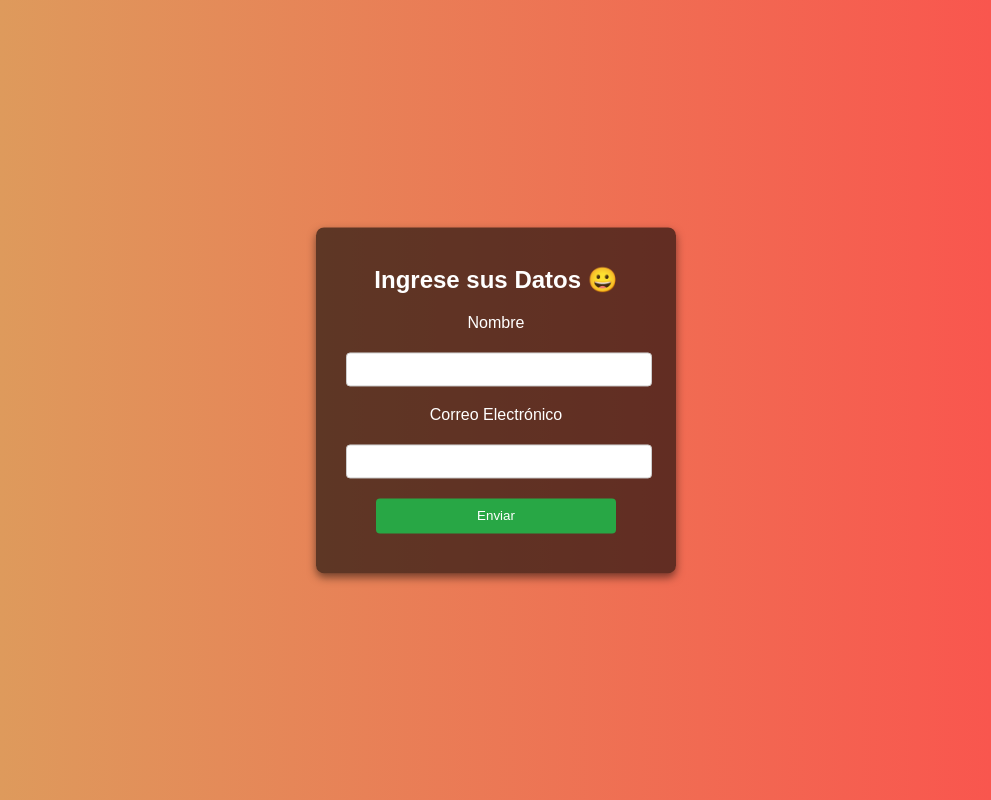
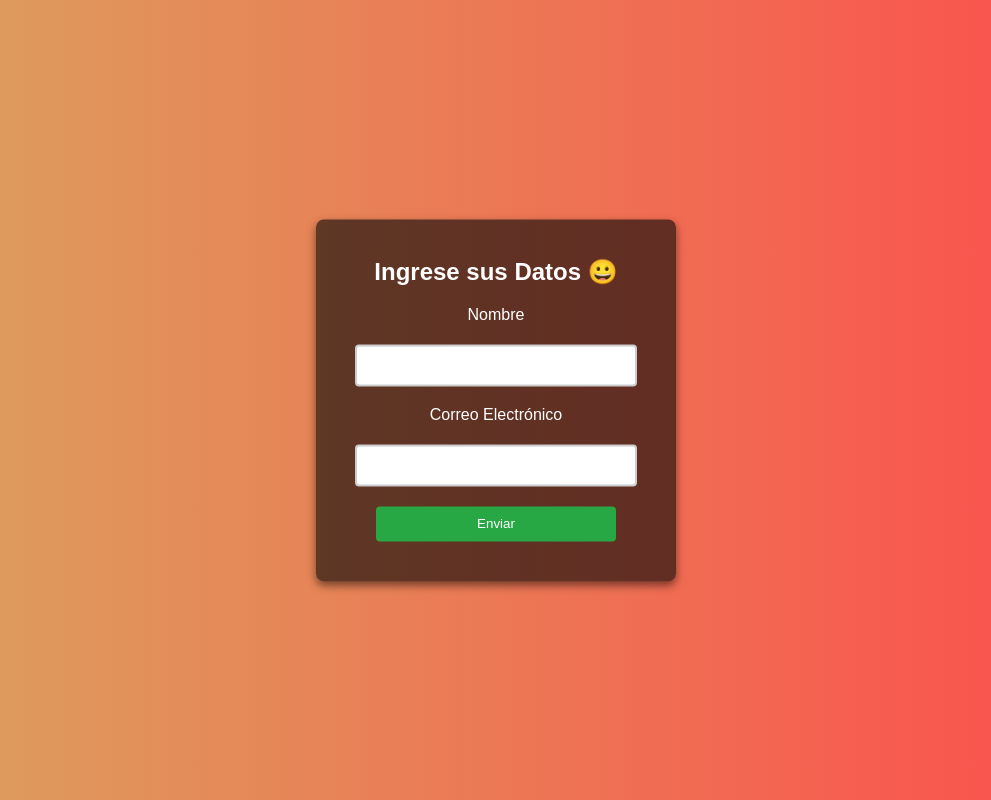
Before and after one commit to Adrian52507/SitioSeguroUSIL, a plain HTML site: page index.html in a window 1280 px wide. Shown: the whole page, without its empty margins (144-1135 px from the left). Drawn offline with Linux system fonts and the light colour scheme.

Commit message:
Update styles2.css

```diff
--- a/styles2.css
+++ b/styles2.css
@@ -21,13 +21,14 @@ h2 {
     margin-bottom: 20px;
 }
 label, input[type="text"], input[type="email"] {
-    width: 100%;
+    width: 90%;
     margin: 20px 0;
 }
 input[type="text"], input[type="email"] {
-    border: 1px solid #ccc;
+    border: 2px solid #ccc;
     border-radius: 4px;
     height: 30px;
+    padding: 4px;
 }
 button {
     padding: 10px 15px;
@@ -41,9 +42,7 @@ button {
 button:hover {
     background-color: #218838;
 }
-.fade-out {
-    opacity: 0;
-}
+
 @keyframes ascensor {
     0% {
         transform: translate(0,0) /* Posición inicial */
```
